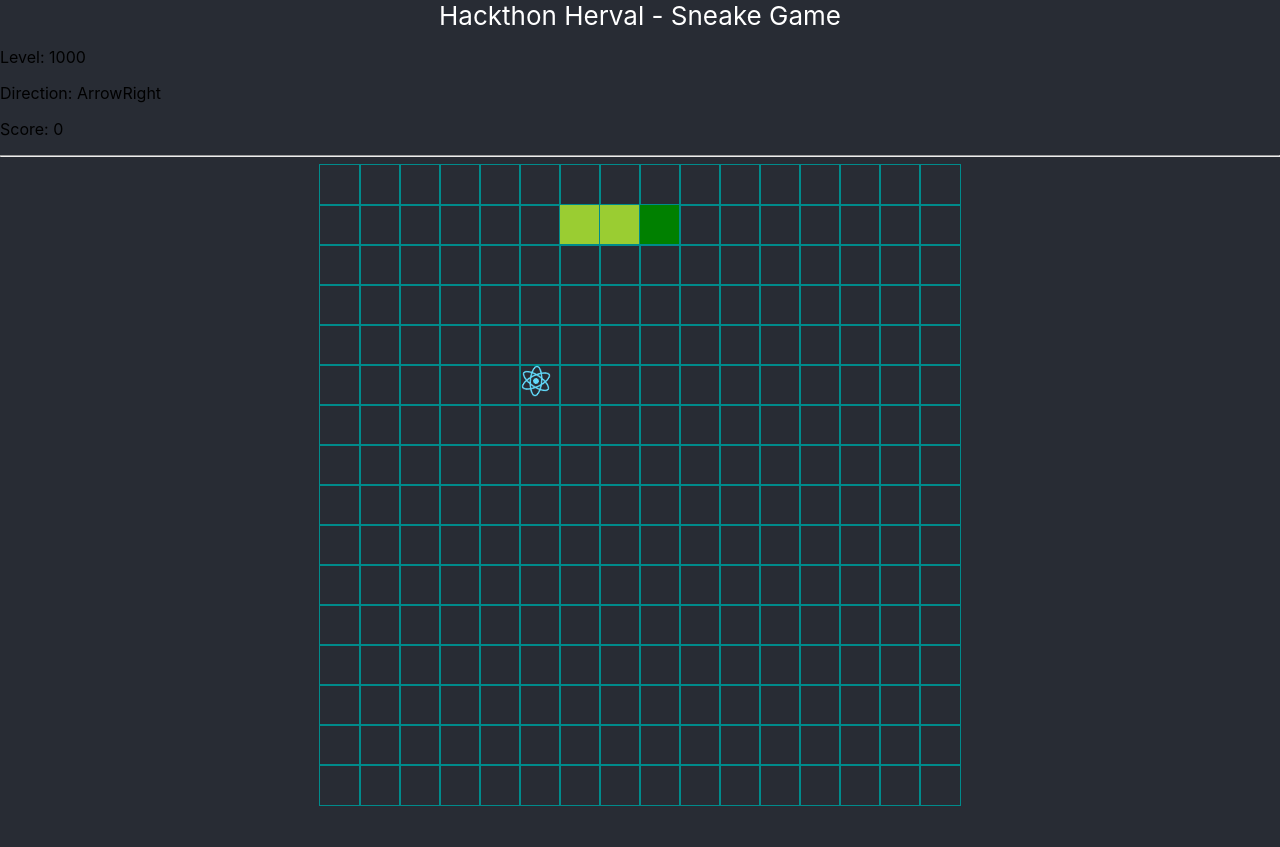
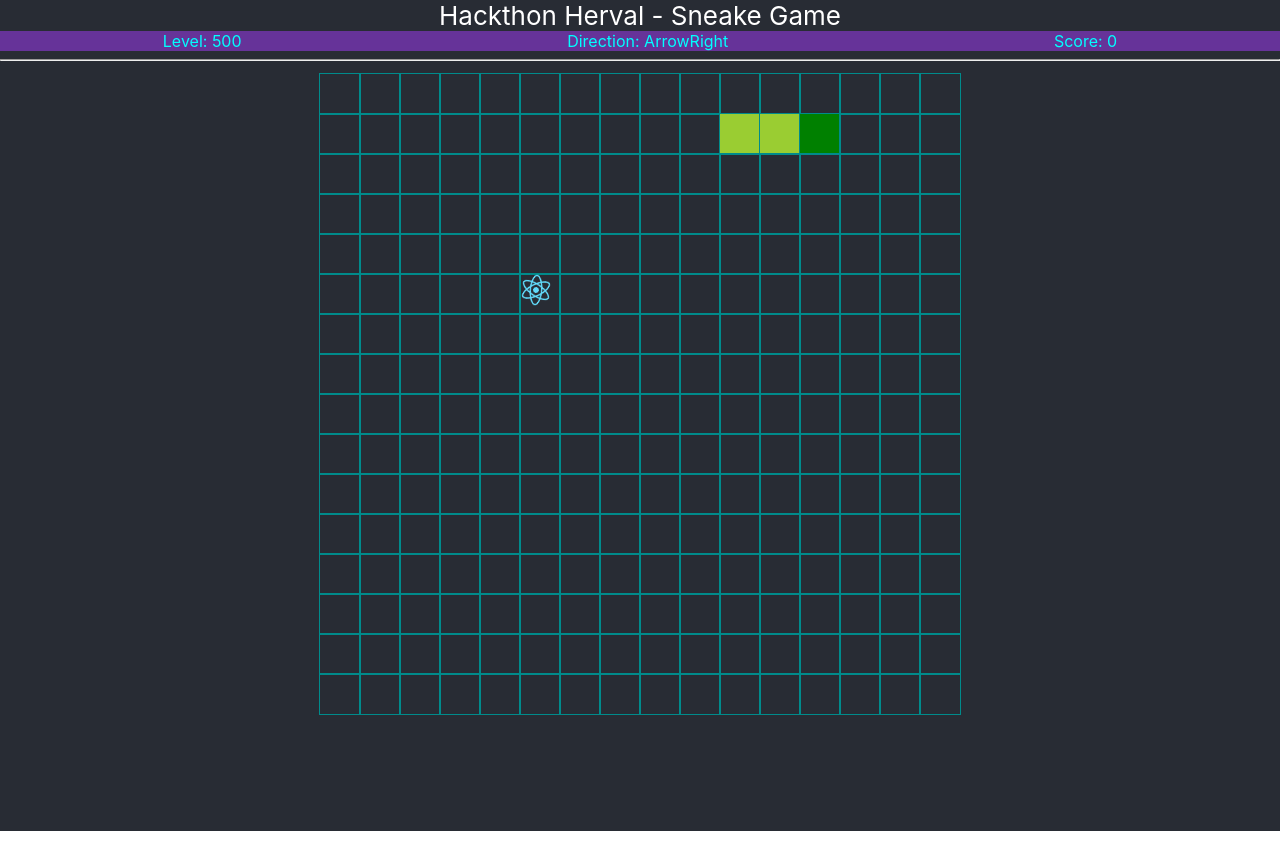
Before and after one commit to RLSilveira/react-snake-app, a React (Create React App) app: page /game in a window 1280 px wide. Built offline with nearby package versions, Linux system fonts and the light colour scheme.

Commit message:
Refatoração e alguns ajustes no jogo.

```diff
--- a/src/components/game-board/game-board-component.css
+++ b/src/components/game-board/game-board-component.css
@@ -5,6 +5,7 @@
   display: flex;
   flex-direction: row;
   flex-wrap: wrap;
+  padding: 5px;
 }
 
 .cell {
--- a/src/components/game/game-component.css
+++ b/src/components/game/game-component.css
@@ -1,3 +1,14 @@
 .GameArea {
   height: 100vh;
 }
+
+.Infos {
+  background-color: rebeccapurple;
+  display: flex;
+  flex-direction: row;
+  justify-content: space-around;
+  color: cyan;
+}
+
+.GameBoard {
+}
--- a/src/components/game/game-component.tsx
+++ b/src/components/game/game-component.tsx
@@ -1,5 +1,5 @@
 import React, { useContext } from "react";
-import { EDirection } from "../../contexts/EDirection";
+import { EDirection } from "../../enums/EDirection";
 import { GameContext } from "../../contexts/game-context";
 import { GameContextType } from "../../contexts/game-context-type";
 import GameBoard from "../game-board/game-board-component";
@@ -22,20 +22,21 @@ const GameComponent = () => {
 
         <div className="GameArea" tabIndex={0} onKeyDown={handleKeyboardEvent}>
 
-            <p>
-                Level: {level}
-            </p>
-            <p>
-                Direction: {direction}
-            </p>
-            <p>
-                Score: {score}
-            </p>
+            <div className="Infos">
+                <span>
+                    Level: {level}
+                </span>
+                <span>
+                    Direction: {direction}
+                </span>
+                <span>
+                    Score: {score}
+                </span>
+            </div>
 
             <hr></hr>
 
-            <div className="table">
-
+            <div className="GameBoard">
                 <GameBoard></GameBoard>
             </div>
         </div>
--- a/src/contexts/game-context.tsx
+++ b/src/contexts/game-context.tsx
@@ -1,11 +1,12 @@
 import React, { createContext, useEffect, useState } from 'react';
-import { EDirection } from './EDirection';
+import { EDirection } from '../enums/EDirection';
 import { GameContextType } from "./game-context-type";
-import { Pointer } from './Pointer';
+import { Vector } from '../models/vector';
 
 
-const LARGURA_MAPA = 16;
-const ALTURA_MAPA = 16;
+const MAP_WIDTH = 16;
+const MAP_HEIGTH = 16;
+const START_LEVEL = 0.5 * 1000;
 
 
 export const GameContext = createContext<GameContextType>({
@@ -13,45 +14,45 @@ export const GameContext = createContext<GameContextType>({
     direction: EDirection.Right,
     setDirection: (direction: EDirection) => { },
     food: undefined,
-    level: 1000,
-    mapHeigth: ALTURA_MAPA,
-    mapWidth: LARGURA_MAPA,
+    level: START_LEVEL,
+    mapHeigth: MAP_HEIGTH,
+    mapWidth: MAP_WIDTH,
     score: 0
 });
 
 const GameProvider = (props: any) => {
-    const mapHeigth = ALTURA_MAPA;
-    const mapWidth = LARGURA_MAPA;
+    const mapHeigth = MAP_HEIGTH;
+    const mapWidth = MAP_WIDTH;
 
     const [isGameOver, setIsGameOver] = useState<boolean>(false);
 
     const [level, setLevel] = useState<number>(1000);
 
     // inicializa a cobrinha
-    const [snake, setSnake] = useState<Pointer[]>([
-        new Pointer(3, 1, EDirection.Right),
-        new Pointer(2, 1, EDirection.Right),
-        new Pointer(1, 1, EDirection.Right),
+    const [snake, setSnake] = useState<Vector[]>([
+        new Vector(3, 1, EDirection.Right),
+        new Vector(2, 1, EDirection.Right),
+        new Vector(1, 1, EDirection.Right),
     ]);
 
     const score = snake.length - 3;
 
     // inicializa a comida: trocar para random depois
-    const [food, setFood] = useState<Pointer>(new Pointer(5, 5));
+    const [food, setFood] = useState<Vector>(new Vector(5, 5));
 
     // initial direction
-    const [direction, _setDirection] = useState<EDirection>(EDirection.Right);
+    const [direction, setDirection] = useState<EDirection>(EDirection.Right);
 
-    const setDirection = (newDirection: EDirection) => {
-        // validar voltar para tras. Ex.: [→] => [←]
+    const setActualDirection = (newDirection: EDirection) => {
         if ((newDirection === EDirection.Down && direction !== EDirection.Up) ||
             (newDirection === EDirection.Up && direction !== EDirection.Down) ||
             (newDirection === EDirection.Left && direction !== EDirection.Right) ||
             (newDirection === EDirection.Right && direction !== EDirection.Left)) {
-            _setDirection(newDirection);
+
+            console.log('set direction: ', newDirection);
+            setDirection(newDirection);
         }
     }
-
 
     //game loop
     useEffect(() => {
@@ -64,42 +65,34 @@ const GameProvider = (props: any) => {
             let gameOver = false;
 
             // valida bordas
-            if (head.x < 0 ||
-                head.y < 0 ||
-                head.x >= mapWidth ||
-                head.y >= mapHeigth) {
-                gameOver = true;
+            if (head.x < 0 || head.x >= mapWidth ||
+                head.y < 0 || head.y >= mapHeigth) {
+                setIsGameOver(true);
             }
 
             // valida cauda
             if (snake.some((p, i) => i > 0 && p.x === head.x && p.y === head.y)) {
-                gameOver = true;
+                setIsGameOver(true);
             }
 
-            if (gameOver) {
-                setIsGameOver(true);
-                return;
-            }
-
-            let snakeTemp = snake;
-
-            // comeu a comida
-            if (head.x === food.x && head.y === food.y) {
-                setFood(new Pointer(7, 1));
+            if (isGameOver) {
+                console.log('Game over');
             }
             else {
-                snakeTemp.pop();
+                let snakeTemp = snake;
+
+                // comeu a comida
+                if (head.x === food.x && head.y === food.y)
+                    setFood(new Vector(7, 1));
+                else
+                    snakeTemp.pop();
+
+                setSnake([head, ...snakeTemp]);
             }
-
-
-            setSnake([head, ...snakeTemp]);
-
 
             // função para aumentar o nível
             // setLevel(level - (level * 0.1));
-            setLevel(1000 - (score * 100));
-
-            console.log(isGameOver, food, head, snake.length)
+            setLevel(500);
 
         }, level);
 
@@ -109,7 +102,7 @@ const GameProvider = (props: any) => {
 
 
     return (
-        <GameContext.Provider value={{ snake, direction, food, level, setDirection, mapHeigth, mapWidth, score }}>
+        <GameContext.Provider value={{ snake, direction, food, level, setDirection: setActualDirection, mapHeigth, mapWidth, score }}>
             {props.children}
         </GameContext.Provider>
     )
--- a/src/contexts/Pointer.tsx
+++ b/src/models/vector.ts
@@ -1,6 +1,6 @@
-import { EDirection } from "./EDirection";
+import { EDirection } from "../enums/EDirection";
 
-export class Pointer {
+export class Vector {
     constructor(
         public x: number,
         public y: number,
@@ -26,6 +26,6 @@ export class Pointer {
                 break;
         }
 
-        return new Pointer(x, y, direction);
+        return new Vector(x, y, direction);
     }
 }
```
Also changed, not shown: src/contexts/game-context-type.tsx (+4 -4 lines), src/enums/EDirection.ts (line endings or trailing spaces), src/models/record.ts (renamed from src/models/record.tsx), src/services/records-service.ts (renamed from src/services/records-service.tsx).
